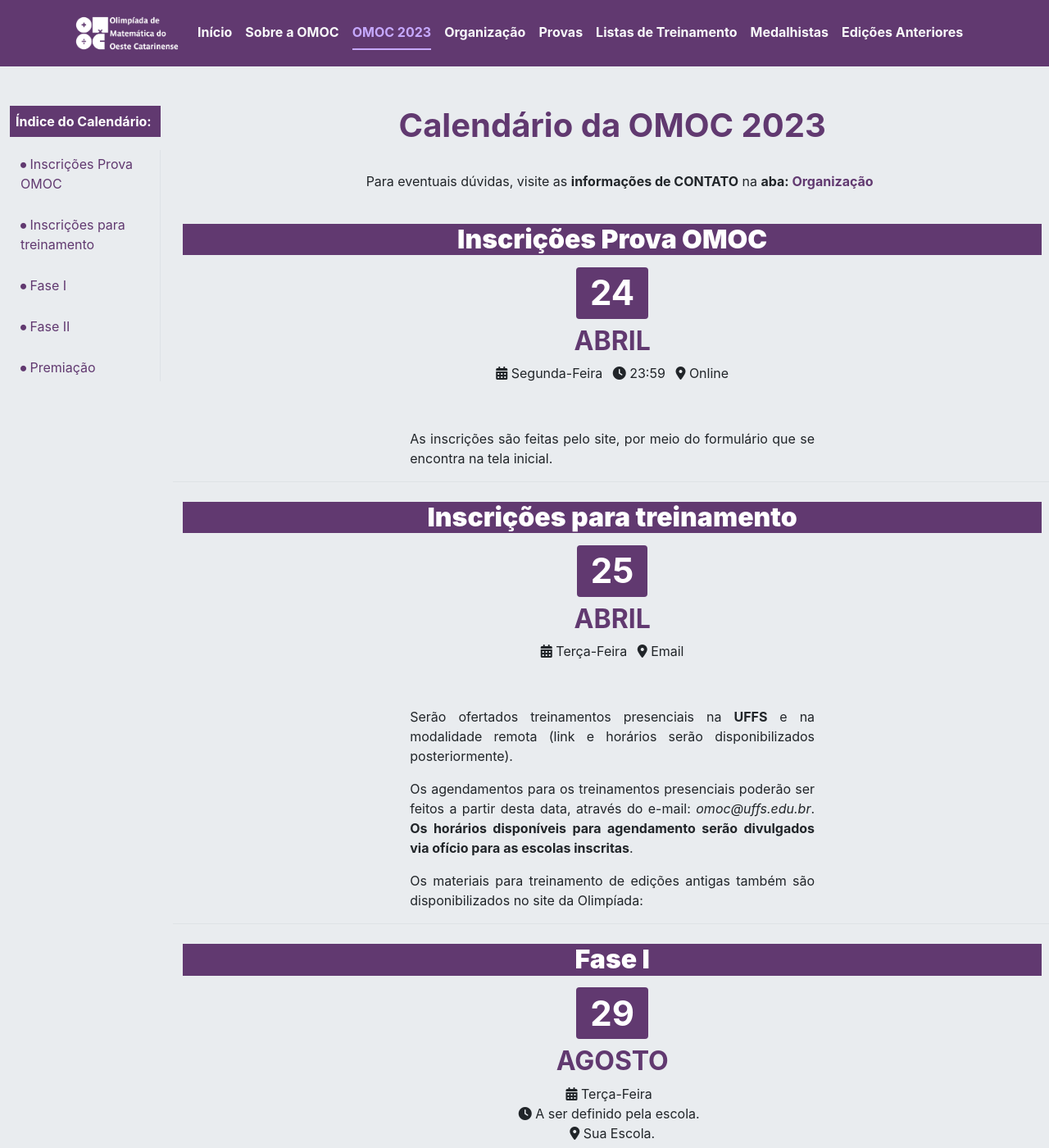
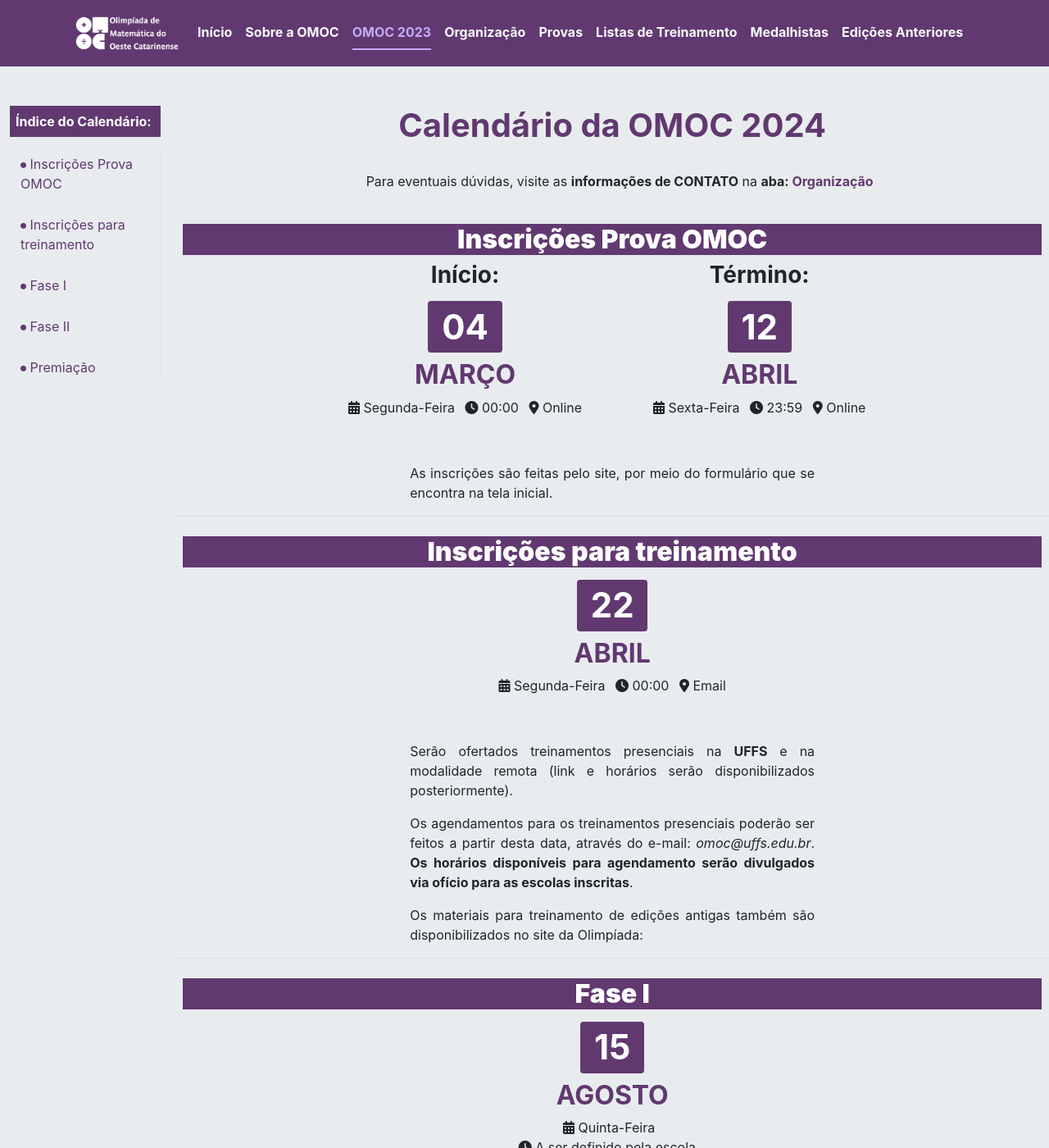
Before and after one commit to omocuffs/omocuffs.github.io, a Jekyll site: the page built from _pages/edicao-atual-omoc.md, in a window 1280 px wide and 1400 px high. Shown: the whole window at 82% size. Built offline with Jekyll 4.4.1, drawn with Linux system fonts in a browser that asks for light colours; nearby versions of some CDN libraries; some of the changed lines change nothing that is shown; some of the changed text lies outside the part shown.

Commit message:
Update calendario.yml

```diff
--- a/_data/calendario.yml
+++ b/_data/calendario.yml
@@ -1,3 +1,97 @@
+# ---------------------- INICIO EDICAO ----------------------
+- ano-edicao: "2024"
+  eventos:
+    - evento: "Inscrições Prova OMOC"
+      evento-fmt: "inscricoes-fase-i"
+      descricao: "As inscrições são feitas pelo site, por meio do formulário que se encontra na tela inicial."
+      local-realizacao: "Online"
+      abertura:
+        data: "04-03-2024"
+        dia-da-semana: "Segunda-Feira"
+        nome-do-mes: "Março"
+        horario: "00:00"
+      fechamento:
+        data: "12-04-2024"
+        dia-da-semana: "Sexta-Feira"
+        nome-do-mes: "Abril"
+        horario: "23:59"
+
+    - evento: "Inscrições para treinamento"
+      evento-fmt: "inscricoes-treinamento"
+      descricao: "
+      Serão ofertados treinamentos presenciais na **UFFS** e na modalidade remota (link e horários serão disponibilizados posteriormente). \n\n
+      Os agendamentos para os treinamentos presenciais poderão ser feitos a partir desta data, através do e-mail: _omoc@uffs.edu.br_.
+      **Os horários disponíveis para agendamento serão divulgados via ofício para as escolas inscritas**.\n\nOs materiais para treinamento de
+      edições antigas também são disponibilizados no site da Olimpíada:
+      "
+      local-realizacao: "Email"
+      abertura:
+        data: "22-04-2024"
+        dia-da-semana: "Segunda-Feira"
+        nome-do-mes: "Abril"
+        horario: "00:00"
+      fechamento:
+        data:
+        dia-da-semana:
+        nome-do-mes:
+        horario:
+
+    - evento: "Fase I"
+      evento-fmt: "fase-i"
+      descricao: "
+      - **Modalidade:** Presencial nas escolas inscritas\n
+      - **Composição da prova:** 10 questões objetivas, cada uma valendo 10 pontos.\n
+      - **Duração da prova:** 2 horas\n
+      "
+      local-realizacao: "Sua Escola."
+      abertura:
+        data: "15-08-2024"
+        dia-da-semana: "Quinta-Feira"
+        nome-do-mes: "Agosto"
+        horario: "A ser definido pela escola."
+      fechamento:
+        data:
+        dia-da-semana:
+        nome-do-mes:
+        horario:
+
+    - evento: "Fase II"
+      evento-fmt: "fase-ii"
+      descricao: "
+      - **Modalidade:** Presencial na Universidade Federal da Fronteira Sul - UFFS, campus Chapecó - SC.\n
+      - **Composição da prova:** 05 questões discursivas compostas de problemas, cada uma valendo 20 pontos.\n
+      - **Duração da prova:** 3 horas\n
+      "
+      local-realizacao: "UFFS"
+      abertura:
+        data: "26-10-2024"
+        dia-da-semana: "Sábado"
+        nome-do-mes: "Outubro"
+        horario: "14:00"
+      fechamento:
+        data:
+        dia-da-semana:
+        nome-do-mes:
+        horario:
+
+    - evento: "Premiação"
+      evento-fmt: "premiacao"
+      descricao: "
+      A cerimônia de premiação será realizada no dia **07/12/2024 (sábado)**
+      nas dependências da Universidade Federal da Fronteira Sul - **UFFS** - Campus Chapecó - SC.
+      "
+      local-realizacao: "UFFS"
+      abertura:
+        data: "07-12-2024"
+        dia-da-semana: "Sábado"
+        nome-do-mes: "Dezembro"
+        horario: "14:00"
+      fechamento:
+        data:
+        dia-da-semana:
+        nome-do-mes:
+        horario:
+# ---------------------- FIM EDICAO ----------------------
 # ---------------------- INICIO EDICAO ----------------------
 - ano-edicao: "2023"
   eventos:
```
